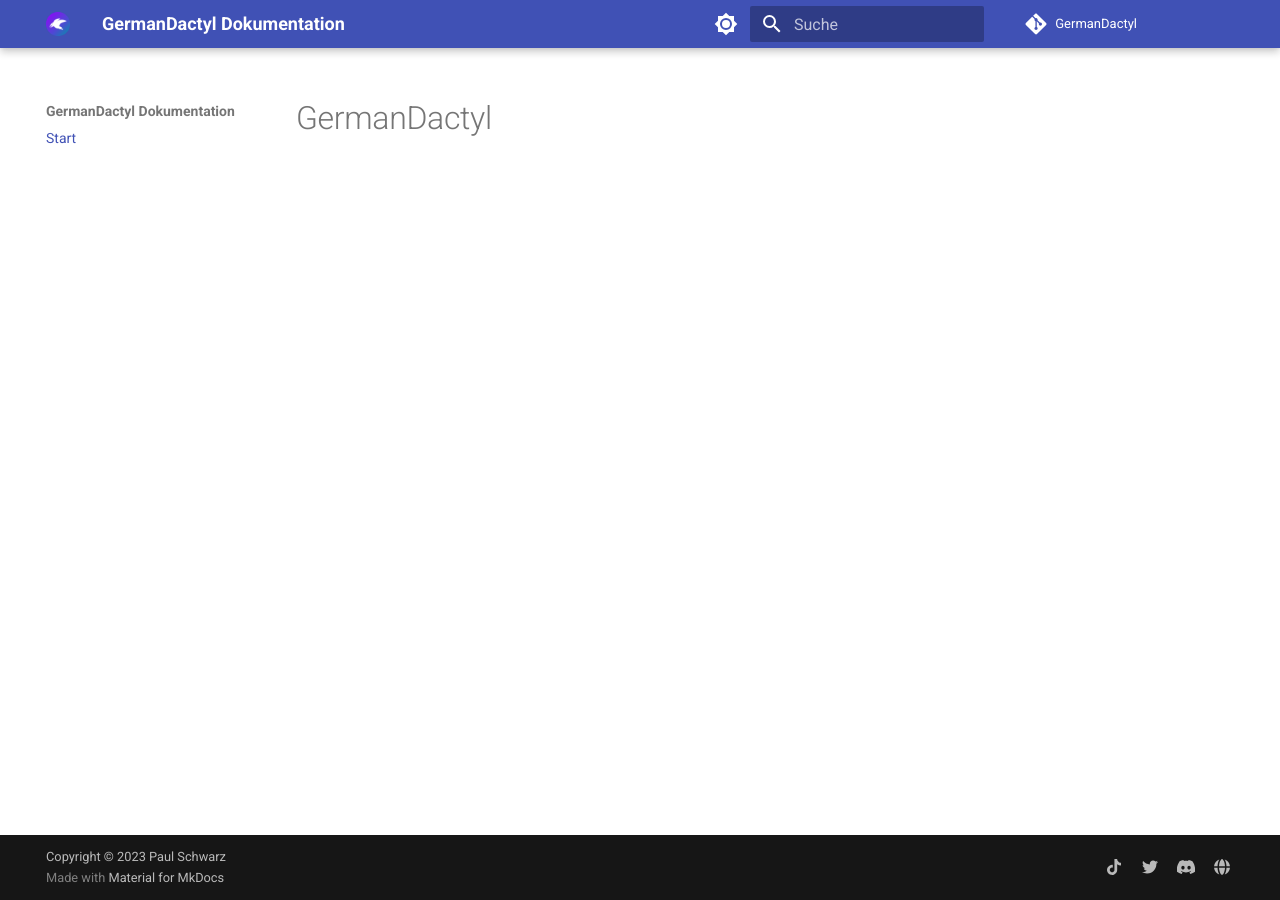
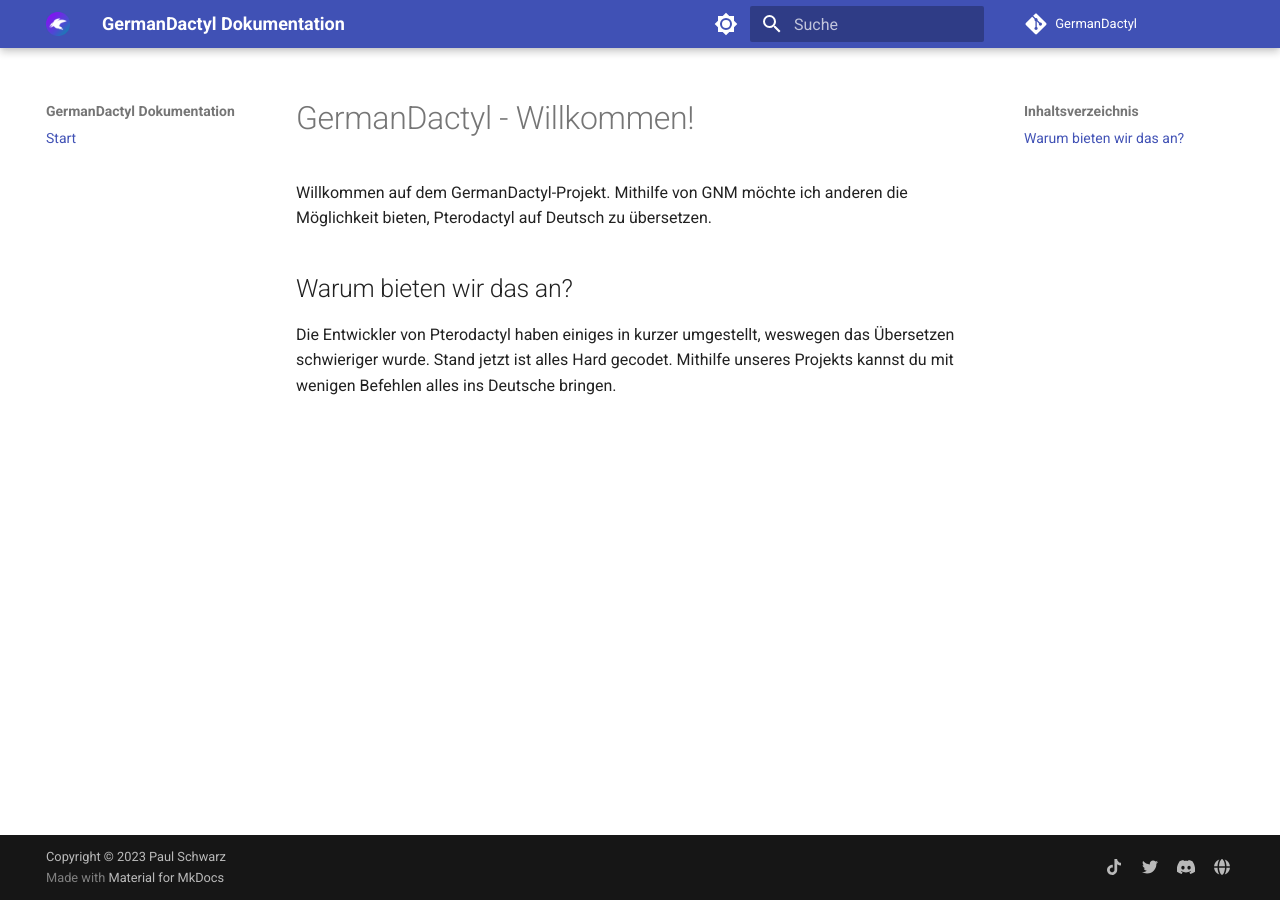
Before and after one commit to pavl21/GermanDactyl, an MkDocs documentation site: the page built from docs/index.md, in a window 1280 px wide. Built offline with MkDocs 1.6.1 and Material for MkDocs 9.7.7, drawn with Linux system fonts in a browser that asks for light colours; comment, search, counter and statistics services are not loaded.

Commit message:
Startseite überarbeitet

```diff
--- a/docs/index.md
+++ b/docs/index.md
@@ -1 +1,7 @@
-# GermanDactyl
+# GermanDactyl - Willkommen!
+
+Willkommen auf dem GermanDactyl-Projekt.
+Mithilfe von GNM möchte ich anderen die Möglichkeit bieten, Pterodactyl auf Deutsch zu übersetzen.
+
+## Warum bieten wir das an?
+Die Entwickler von Pterodactyl haben einiges in kurzer umgestellt, weswegen das Übersetzen schwieriger wurde. Stand jetzt ist alles Hard gecodet. Mithilfe unseres Projekts kannst du mit wenigen Befehlen alles ins Deutsche bringen.
```
